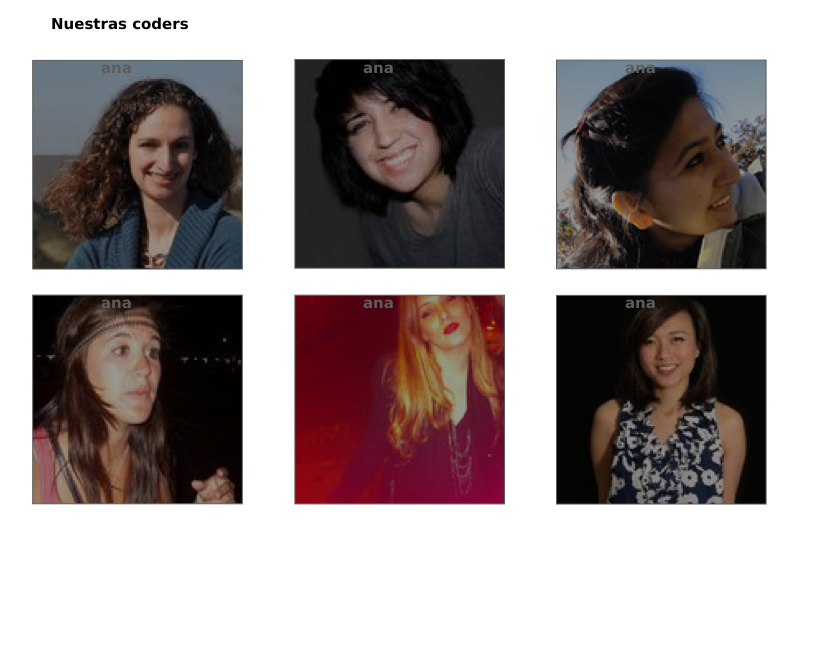
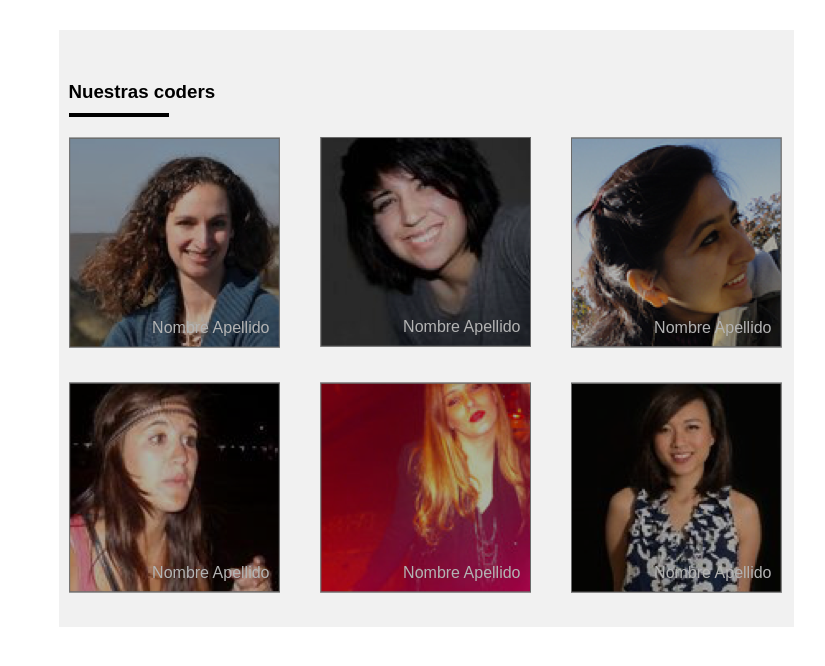
Before and after one commit to erikarossani/nuestras.coders, a plain HTML site: page index.html in a window 1280 px wide. Shown: the whole page, without its empty margins (214-1039 px from the left). Drawn offline with Linux system fonts and the light colour scheme.

Commit message:
modificando html y css

```diff
--- a/css/style.css
+++ b/css/style.css
@@ -1,29 +1,65 @@
-p{
-	font-size: 15px;
-	font-family: Verdana;
-	font-weight: bold;
-	position: relative;
-	left: 100px;
+* {
+	margin:0px;
+	padding: 0px;
+	box-sizing: border-box;
 }
 
-.gallery{
-	width: 950px;
-	margin: auto;
+.clearfix:before, .clearfix:after {
+    content: "";
+    display: table;
 }
 
-.gallery ul{
-	 list-style-type:none;
-}
-.gallery li{
-	float: left;
-	margin: 10px;
-	-webkit-filter: brightness(0.6);
+.clearfix:after {
+    clear: both;
 }
 
-.gallery li p{
+.contenedor {
+	width: 735px;
+	margin: 30px auto;
+	min-height: 300px;
+	background-color: #f1f1f1;
+	font-family: Arial;
+	border-top: 1px solid #f1f1f1;
+}
+
+h3 {
+	margin: 50px 0px 10px 10px;
+}
+
+.division {
+	margin-left: 10px;
+	border: 2px solid #000;
+	width: 100px;
+}
+
+.grid {
+	margin-top: 20px;
+	margin-left: 10px;
+}
+
+.grid .box {
 	float: left;
-	margin: 0px;
-	-webkit-filter: brightness(0.6);
-    overflow: auto;
-	color:white;
+	margin-right: 40px;
+	margin-bottom: 30px;
+	position: relative;
 }
+
+.grid .box:nth-child(3n+3) {
+	margin-right: 0px;
+}
+
+.grid .box p {
+	position: absolute;
+	right:10px;
+	bottom:15px;
+	color: white;
+}
+
+.grid .box .overlay {
+	position: absolute;
+	width: 100%;
+	height: 98%;
+	background-color: rgba(0, 0, 0, 0.3);
+	top: 0px;
+	left:0px;
+}
--- a/index.html
+++ b/index.html
@@ -6,21 +6,41 @@
 		<link href="css/style.css" rel="stylesheet" type="text/css">
 	</head>
 	<body>
-	   <div class="body">
-		   <div class="gallery">
-		   	 <p>Nuestras coders</p>
-		   	 <div>
-		     <ul class="fila1">
-			 <li><img src="img/profile-1.png"><p>ana</p></li>
-			 <li><img src="img/profile-2.png"><p>ana</p></li>
-			 <li><img src="img/profile-3.png"><p>ana</p></li>
-			</ul>
-			<ul class="fila2">
-             <li><img src="img/profile-4.png"><p>ana</p></li>
-			 <li><img src="img/profile-5.png"><p>ana</p></li>
-			 <li><img src="img/profile-6.png"><p>ana</p></li>
-			</ul>
-		</div>
+		<div class="contenedor">
+			<h3>Nuestras coders</h3>
+			<div class="division"></div>
+			<div class="grid clearfix">
+				<div class="box">
+					<img src="img/profile-1.png" alt="Coder">
+					<p>Nombre Apellido</p>
+					<div class="overlay"></div>
+				</div>
+				<div class="box">
+					<img src="img/profile-2.png" alt="Coder">
+					<p>Nombre Apellido</p>
+					<div class="overlay"></div>
+				</div>
+				<div class="box">
+					<img src="img/profile-3.png" alt="Coder">
+					<p>Nombre Apellido</p>
+					<div class="overlay"></div>
+				</div>
+				<div class="box">
+					<img src="img/profile-4.png" alt="Coder">
+					<p>Nombre Apellido</p>
+					<div class="overlay"></div>
+				</div>
+				<div class="box">
+					<img src="img/profile-5.png" alt="Coder">
+					<p>Nombre Apellido</p>
+					<div class="overlay"></div>
+				</div>
+				<div class="box">
+					<img src="img/profile-6.png" alt="Coder">
+					<p>Nombre Apellido</p>
+					<div class="overlay"></div>
+				</div>
+			</div>
 		</div>
 	</body>
 </html>
```
Also changed, not shown: 1 other file.
